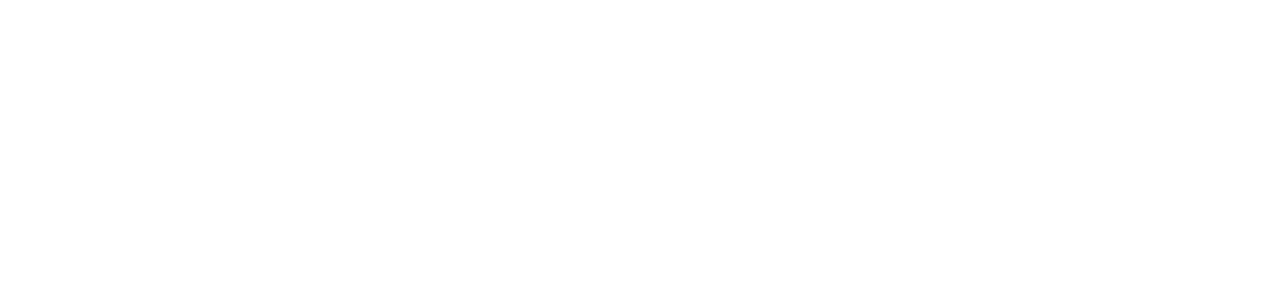
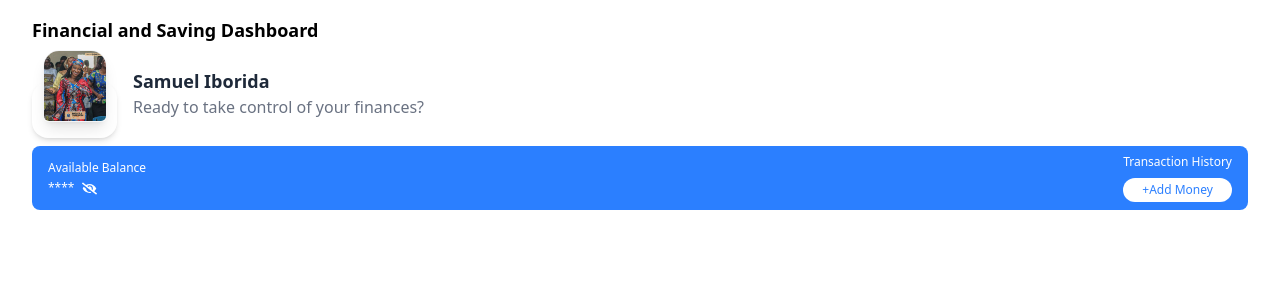
Before and after one commit to Olayinka-2/Smart-Budget, a React (Vite) app: page /dashboard in a window 1280 px wide. Before the commit this address had no page. Shown: the top 300 px of the page. Built offline with nearby package versions, Linux system fonts and the light colour scheme.

Commit message:
add the dashboard header

```diff
--- a/package.json
+++ b/package.json
@@ -11,7 +11,9 @@
   },
   "dependencies": {
     "@tailwindcss/vite": "^4.1.16",
+    "apexcharts": "^5.3.5",
     "react": "^19.1.1",
+    "react-apexcharts": "^1.8.0",
     "react-dom": "^19.1.1",
     "react-icons": "^5.5.0",
     "react-router-dom": "^7.9.5",
--- a/src/App.jsx
+++ b/src/App.jsx
@@ -3,6 +3,7 @@
 import Index from './pages/Index'
 import Login from './pages/Login'
 import Auth from './pages/auth'
+import DashBoard from './pages/DashBoard'
 
 const App = () => {
   return (
@@ -11,6 +12,7 @@
         <Route path='/' element={<Index />} />
         <Route path='/login' element={<Login />} />
         <Route path='/auth' element={<Auth />} />
+        <Route path='/dashboard' element={<DashBoard />} />
       </Routes>
     </div>
   )
--- /dev/null
+++ b/src/components/BalanceDisplay.jsx
@@ -0,0 +1,39 @@
+import React from "react";
+import { useState } from "react";
+import { Link } from "react-router-dom";
+import { FaEye, FaEyeSlash } from "react-icons/fa";
+
+const BalanceDisplay = ({ balance = "$400,000" }) => {
+  const [showBalance, setShowBalance] = useState(false);
+  return (
+    <div className="bg-blue-500 flex justify-between items-center py-2 px-4 rounded-lg text-xs text-white font-thin">
+      <div className="flex flex-col gap-1 ">
+        <p>Available Balance</p>
+        <div className="flex items-center gap-2">
+          <p>{showBalance ? balance : "****"}</p>
+          <button
+            onClick={() => setShowBalance(!showBalance)}
+            className="text-gray-500 hover:text-blue-500 transition-colors"
+            aria-label={showBalance ? "Hide balance" : "Show balance"}
+          >
+            {!showBalance ? (
+              <FaEyeSlash size={15} color="white" />
+            ) : (
+              <FaEye size={15} color="white" />
+            )}
+          </button>
+        </div>
+      </div>
+      <div className="flex flex-col gap-2">
+        <Link>
+          <p>Transaction History</p>
+        </Link>
+        <button className="font-medium py-1 px-3 rounded-full bg-white text-blue-500">
+          +Add Money
+        </button>
+      </div>
+    </div>
+  );
+};
+
+export default BalanceDisplay;
--- /dev/null
+++ b/src/components/ProfileCup.jsx
@@ -0,0 +1,39 @@
+import React from "react";
+import profile from "../assets/loginProfile.jpg";
+
+const ProfileCup = ({ name = "Samuel Iborida" }) => {
+  return (
+    <div className="flex items-center gap-2 sm:gap-4 mt-1">
+      {/* Profile Cup */}
+      <div className="relative shrink-0 w-[65px] sm:w-[75px] md:w-[85px] h-[70px] sm:h-[80px] md:h-[90px] flex items-end justify-center">
+        {/* Cup Body */}
+        <div className="relative w-full bg-white rounded-2xl shadow-md overflow-visible">
+          {/* Profile Image */}
+          <div className="absolute left-1/2 -translate-x-1/2 -top-6 sm:-top-7 md:-top-8 z-10">
+            <div className="w-12 h-14 sm:w-14 sm:h-16 md:w-16 md:h-18 rounded-t-2xl rounded-b-md overflow-hidden shadow-lg border border-gray-100">
+              <img
+                src={profile}
+                alt="Profile"
+                className="w-full h-full object-cover"
+              />
+            </div>
+          </div>
+          {/* Empty space inside cup */}
+          <div className="h-10 sm:h-12 md:h-14"></div>
+        </div>
+      </div>
+
+      {/* Text Section */}
+      <div className="flex flex-col justify-center leading-tight">
+        <p className="text-gray-800 font-semibold text-sm sm:text-base md:text-lg">
+          {name}
+        </p>
+        <p className="text-gray-500 text-xs sm:text-sm md:text-base">
+          Ready to take control of your finances?
+        </p>
+      </div>
+    </div>
+  );
+};
+
+export default ProfileCup;
--- /dev/null
+++ b/src/pages/DashBoard.jsx
@@ -0,0 +1,25 @@
+
+import ProfileCup from "../components/ProfileCup";
+import BalanceDisplay from "../components/BalanceDisplay"
+
+
+const DashBoard = () => {
+
+  return (
+    <div className="min-h-screen py-4 px-8">
+      <div className="h-screen flex justify-center">
+        <div className="w-full">
+          <h1 className="font-semibold text-lg">
+            Financial and Saving Dashboard
+          </h1>
+          <div className="relative flex flex-col gap-2">
+            <ProfileCup />
+            <BalanceDisplay />
+          </div>
+        </div>
+      </div>
+    </div>
+  );
+};
+
+export default DashBoard;
--- a/src/pages/Login.jsx
+++ b/src/pages/Login.jsx
@@ -7,7 +7,7 @@
   const navigate = useNavigate();
 
   return (
-    <div className="min-h-screen flex items-center justify-center bg-gradient-to-br from-white via-blue-50 to-blue-200 px-6 md:px-10">
+    <div className="min-h-screen flex items-center justify-center bg-linear-to-br from-white via-blue-50 to-blue-200 px-6 md:px-10">
       <div className="w-full max-w-md bg-white rounded-3xl shadow-2xl p-8 md:p-10 flex flex-col items-center gap-6">
         {/* Logo */}
         <img src={LoginLogo} alt="App Logo" className="w-24 md:w-28" />
@@ -94,6 +94,7 @@
 
           {/* Submit */}
           <button
+          onClick={() => navigate('/dashboard')}
             type="submit"
             className="mt-4 bg-blue-600 hover:bg-blue-700 text-white py-2.5 rounded-full font-semibold transition"
           >
```
Also changed, not shown: 1 other file (tests, documents, lock files or other folders).
